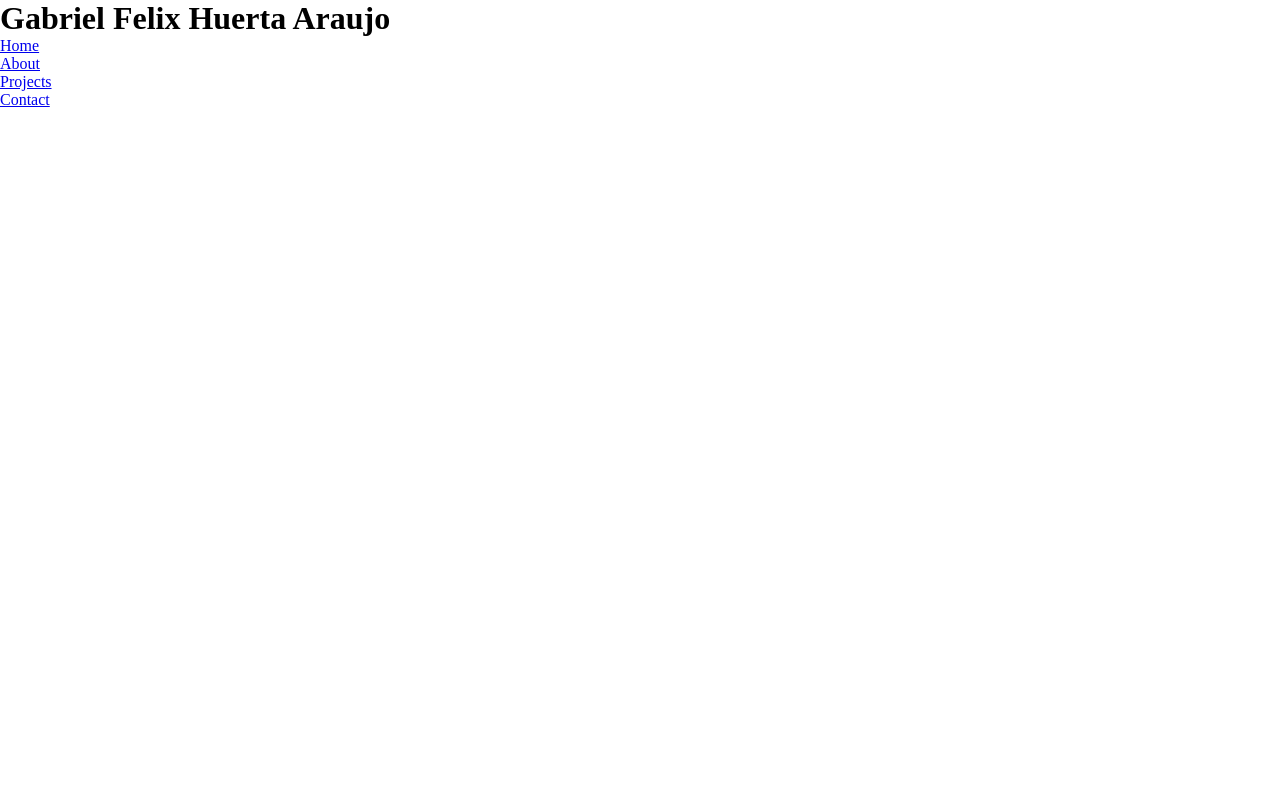
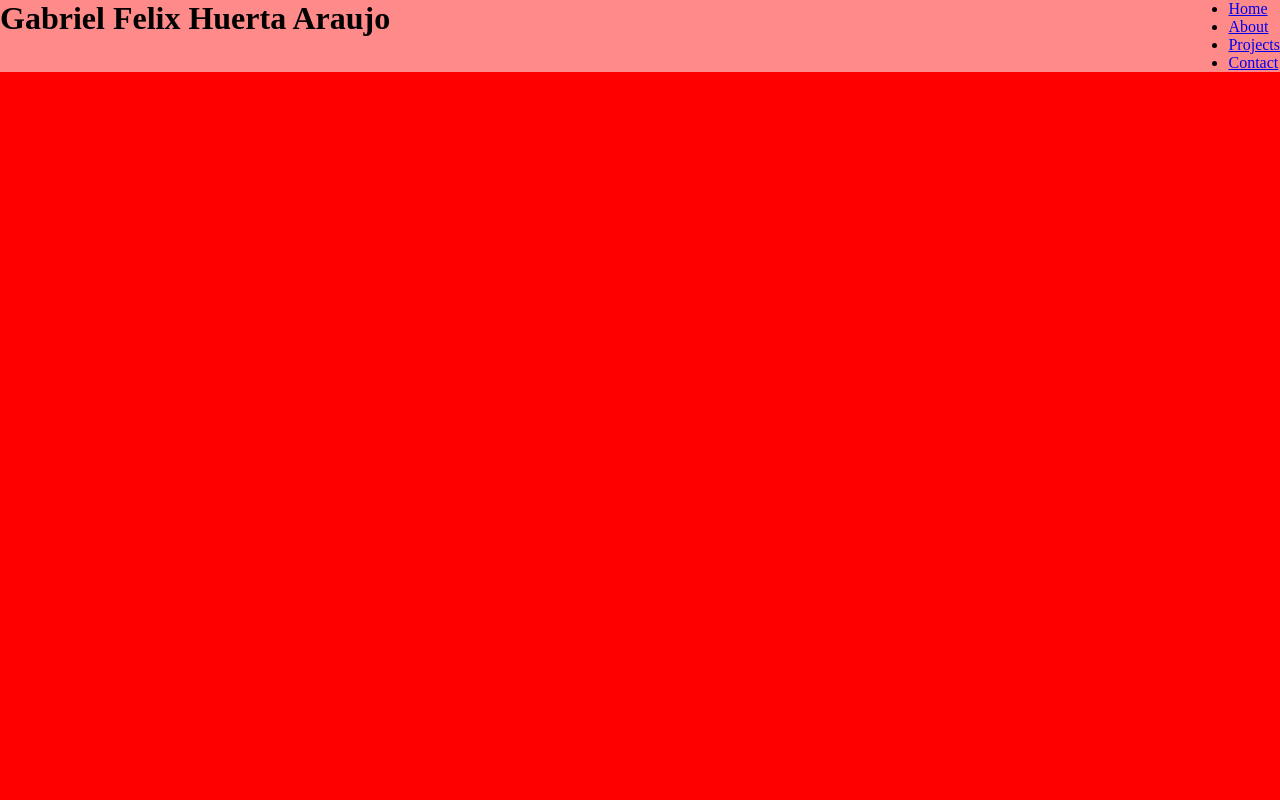
Before and after one commit to Wuerta/js-portifolio, a plain HTML site: page index.html in a window 1280 px wide. Shown: the top 800 px of the page. Drawn offline with Linux system fonts and the light colour scheme.

Commit message:
style: apply style on header and sections

```diff
--- a/styles/styles.css
+++ b/styles/styles.css
@@ -7,3 +7,17 @@ html, body {
   width: 100vw;
   overflow-x: hidden;
 }
+
+.header {
+  position: fixed;
+  width: 100%;
+  display: flex;
+  justify-content: space-between;
+  background-color: #ffffff8a;
+}
+
+section {
+  height: 100vh;
+  width: 100vw;
+  background-color: var(--color);
+}
```
